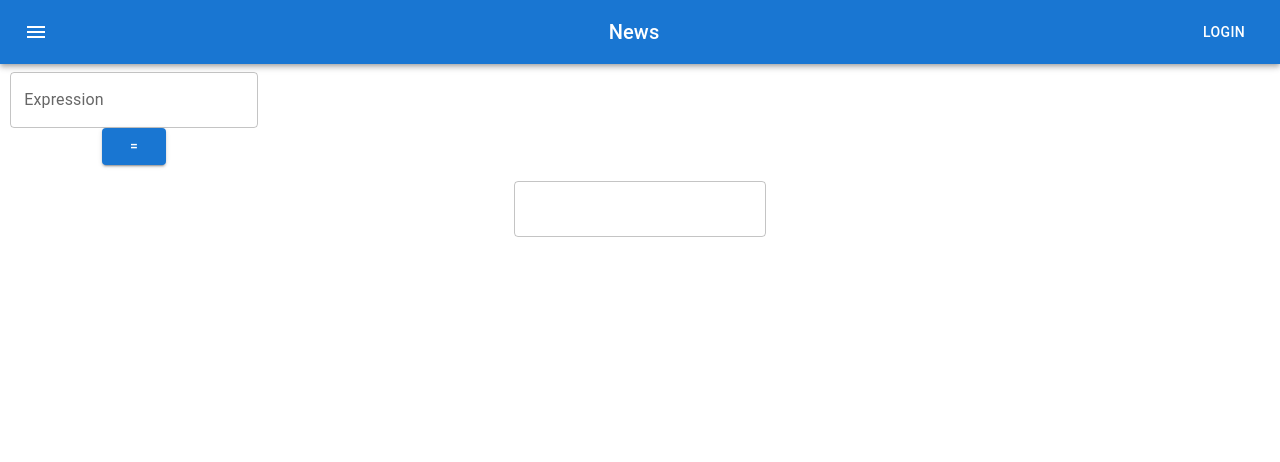
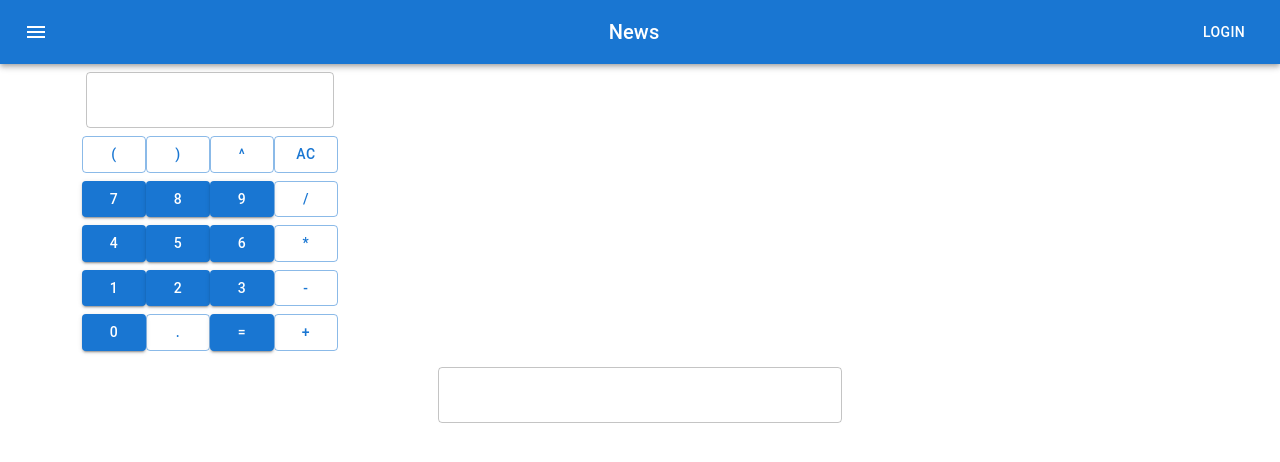
Before and after one commit to mu2so4/DE-calculator-frontend, a React (Create React App) app: page / in a window 1280 px wide. Shown: the top 462 px of the page. Built offline with nearby package versions, Linux system fonts and the light colour scheme.

Commit message:
Add digit and operators buttons

```diff
--- a/src/components/Calculator.js
+++ b/src/components/Calculator.js
@@ -4,9 +4,28 @@ import Box from '@mui/material/Box';
 import TextField from '@mui/material/TextField';
 import Button from '@mui/material/Button';
 
+
+
 export default function Calculator() {
   const[expression,setExpression]=useState('');
   const[exprResult,setExprResult]=useState('');
+  const appendExpression=(str) => {
+    setExpression(expression + str)
+  }
+
+  const AC_ACTION = 'AC'
+
+  const handleClick=(value) => {
+    if(Number.isInteger(value) || value === '.') {
+      appendExpression(value)
+    }
+    else if(value === AC_ACTION) {
+      setExpression('')
+    }
+    else {
+      appendExpression(' ' + value + ' ')
+    }
+  }
 
   const handleSubmit=(e) => {
     e.preventDefault()
@@ -37,20 +56,59 @@ export default function Calculator() {
 
   return (
     <Box
-    component="form"
+      //component="form"
       sx={{
-      '& > :not(style)': { m: 1, width: '25ch' },
+        '& > :not(style)': { m: 1, width: '40ch' },
       }}
-    noValidate
-    autoComplete="off"
+      //noValidate
+      //autoComplete="off"
     >
+
       <form noValidate autoComplete="off">
-      <TextField id="expressionField" label="Expression" variant="outlined" value={expression}
-          onChange={(e) => setExpression(e.target.value)}/>
-      <Button id="evaluateButton" variant="contained" onClick={handleSubmit}>=</Button>
+        <TextField id="expressionField" variant="outlined" value={expression}/>
       </form>
 
-    <TextField id="resultField" variant="outlined" value={exprResult}/>
+      <Box>
+        <Button id="leftBracketButton" variant="outlined" onClick={() => handleClick('(')}>(</Button>
+        <Button id="rightBracketButton" variant="outlined" onClick={() => handleClick(')')}>)</Button>
+        <Button id="digit7Button" variant="outlined" onClick={() => handleClick('*')}>^</Button>
+        <Button id="pointButton" variant="outlined" onClick={() => handleClick(AC_ACTION)}>AC</Button>
+      </Box>
+
+      <Box>
+        <Button id="digit7Button" variant="contained" onClick={() => handleClick(7)}>7</Button>
+        <Button id="digit8Button" variant="contained" onClick={() => handleClick(8)}>8</Button>
+        <Button id="digit9Button" variant="contained" onClick={() => handleClick(9)}>9</Button>
+        <Button id="pointButton" variant="outlined" onClick={() => handleClick('/')}>/</Button>
+      </Box>
+
+      <Box>
+        <Button id="digit4Button" variant="contained" onClick={() => handleClick(4)}>4</Button>
+        <Button id="digit5Button" variant="contained" onClick={() => handleClick(5)}>5</Button>
+        <Button id="digit6Button" variant="contained" onClick={() => handleClick(6)}>6</Button>
+        <Button id="pointButton" variant="outlined" onClick={() => handleClick('*')}>*</Button>
+      </Box>
+
+      <Box>
+        <Button id="digit1Button" variant="contained" onClick={() => handleClick(1)}>1</Button>
+        <Button id="digit2Button" variant="contained" onClick={() => handleClick(2)}>2</Button>
+        <Button id="digit3Button" variant="contained" onClick={() => handleClick(3)}>3</Button>
+        <Button id="pointButton" variant="outlined" onClick={() => handleClick('-')}>-</Button>
+      </Box>
+
+      <Box>
+        <Button id="digit0Button" variant="contained" onClick={() => handleClick(0)}>0</Button>
+        <Button id="pointButton" variant="outlined" onClick={() => handleClick('.')}>.</Button>
+        <Button id="evaluateButton" variant="contained" onClick={handleSubmit}>=</Button>
+        <Button id="pointButton" variant="outlined" onClick={() => handleClick('+')}>+</Button>
+      </Box>
+
+
+
+
+
+
+      <TextField id="resultField" variant="outlined" value={exprResult} />
     </Box>
   );
 }
```
Lines whose indentation alone changed are shown as unchanged.
